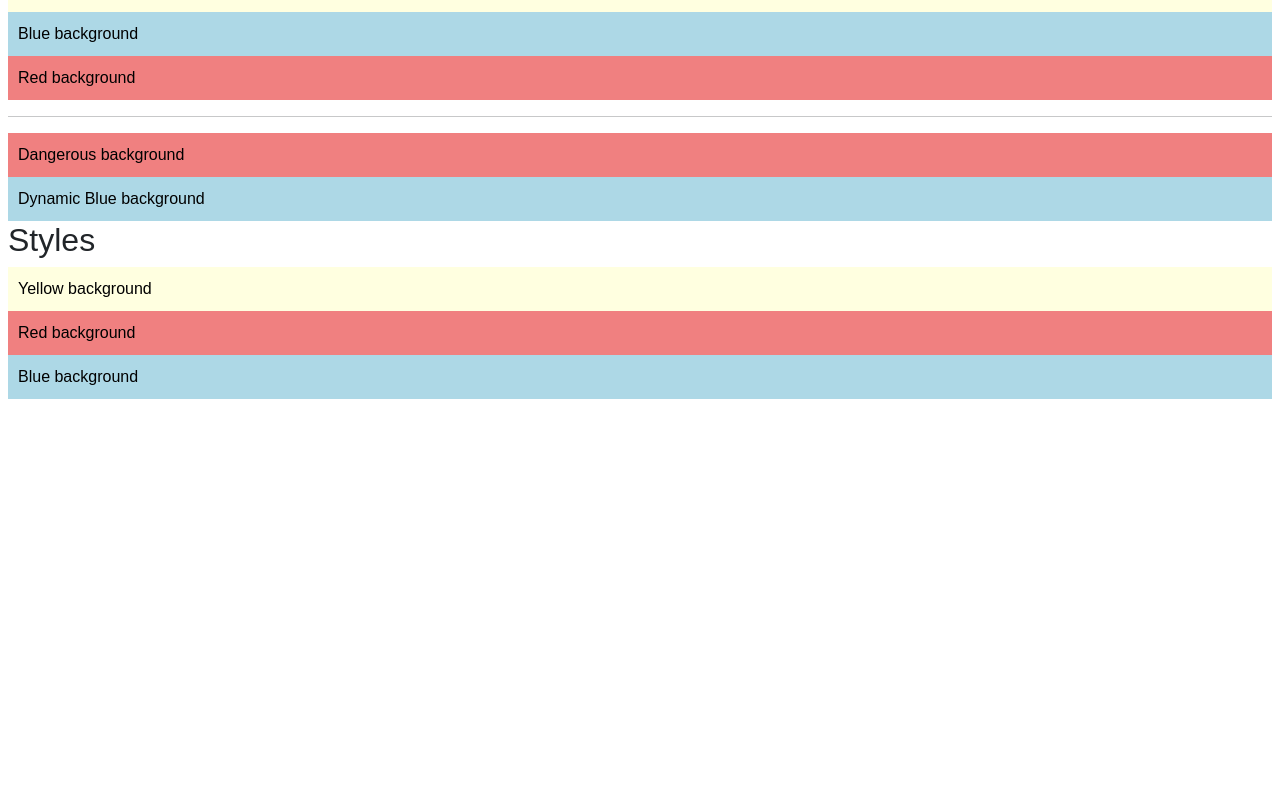
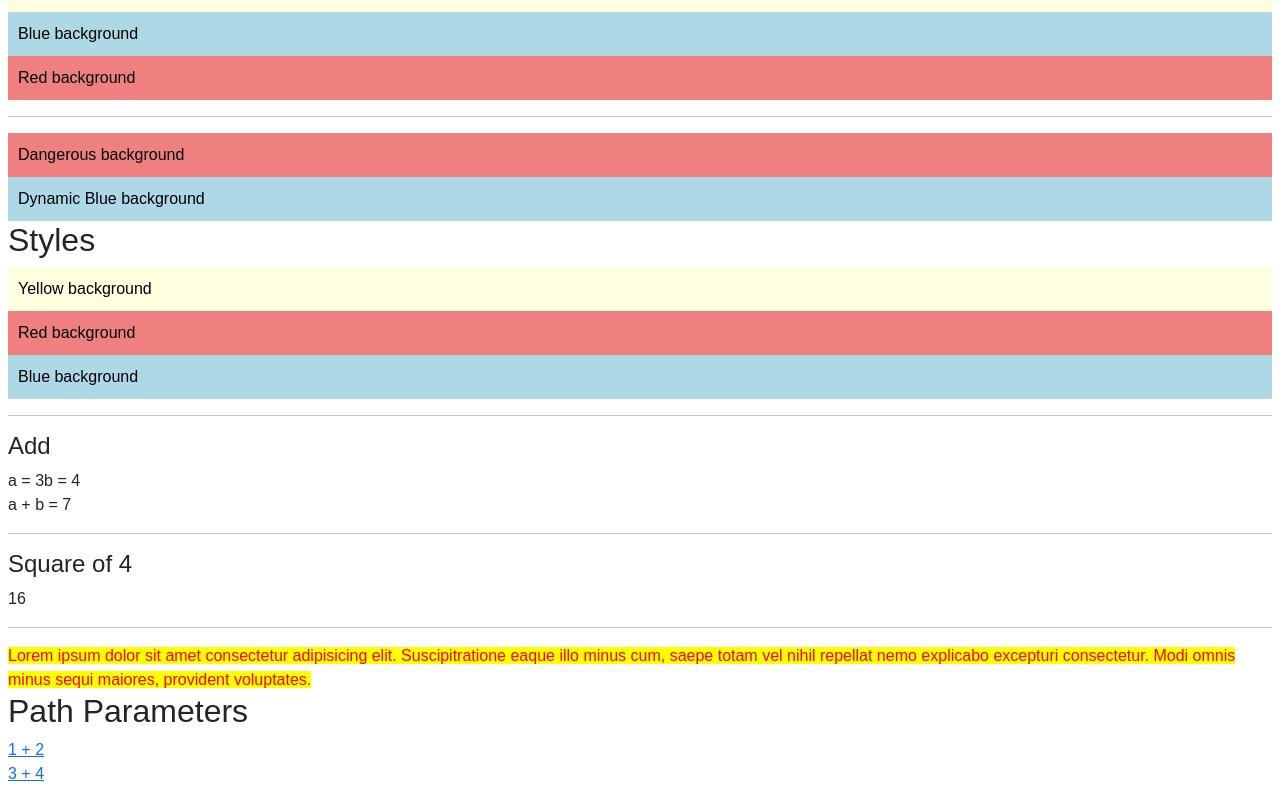
Before and after one commit to JHE016/kanbas-react-web-app-cs5610-fall24, a React (Create React App) app: page /#/Labs/Lab3 in a window 1280 px wide. Shown: the part 4963-5757 px from the top of the page. Before the commit the page ends 5370 px from the top, so only its background shows below. Built offline with nearby package versions, Linux system fonts and the light colour scheme.

Commit message:
completed parameterizing components

```diff
--- /dev/null
+++ b/src/Labs/Lab3/Add.tsx
@@ -0,0 +1,9 @@
+export default function Add({ a, b }: { a: number; b: number }) {
+    return (
+    <div id="wd-add">
+    <h4>Add</h4>a = {a}
+    b = {b} <br />
+    a + b = {a + b} <hr />
+    </div>
+    );
+}
--- /dev/null
+++ b/src/Labs/Lab3/AddPathParameters.tsx
@@ -0,0 +1,10 @@
+import { useParams } from "react-router-dom";
+
+export default function AddPathParameters() {
+    const { a, b } = useParams();
+    return (
+        <div id="wd-add"> <h4>Add Path Parameters</h4>
+            {a} + {b} = {parseInt(a as string) + parseInt(b as string)}
+        </div>
+    );
+}
--- /dev/null
+++ b/src/Labs/Lab3/Highlight.tsx
@@ -0,0 +1,8 @@
+import { ReactNode } from "react";
+export default function Highlight({ children }: { children: ReactNode }) {
+    return (
+        <span id="wd-highlight" style={{ backgroundColor: "yellow", color: "red" }}>
+            {children}
+        </span>
+    );
+}
--- /dev/null
+++ b/src/Labs/Lab3/PathParameters.tsx
@@ -0,0 +1,13 @@
+import { Routes, Route, Link } from "react-router-dom";
+import AddPathParameters from "./AddPathParameters";
+export default function PathParameters() {
+    return (
+        <div id="wd-path-parameters">
+            <h2>Path Parameters</h2>
+            <Link to="/Labs/Lab3/add/1/2">1 + 2</Link> <br />
+            <Link to="/Labs/Lab3/add/3/4">3 + 4</Link>
+            <Routes>
+                <Route path="add/:a/:b" element={<AddPathParameters />} />
+            </Routes>
+        </div>);
+}
--- /dev/null
+++ b/src/Labs/Lab3/Square.tsx
@@ -0,0 +1,5 @@
+import React, { ReactNode } from "react";
+export default function Square({ children }: { children: ReactNode }) {
+const num = Number(children);
+return <span id="wd-square">{num * num}</span>;
+}
--- a/src/Labs/Lab3/index.tsx
+++ b/src/Labs/Lab3/index.tsx
@@ -22,18 +22,22 @@ import House from "./House";
 import TodoItem from "./TodoItem";
 import TodoList from "./TodoList";
 import Spreading from "./Spreading";
-import { Deserializer } from "v8";
 import Destructing from "./Destructing";
 import FunctionDestructing from "./FunctionDestructing";
 import DestructingImports from "./DestructingImports";
 import Classes from "./Classes";
 import Styles from "./Styles";
+import Add from "./Add";
+import Square from "./Square";
+import Highlight from "./Highlight";
+import AddPathParameters from "./AddPathParameters";
+import PathParameters from "./PathParameters";
 
 export default function Lab3() {
     return (
         <div id="wd-lab3">
             <h3>Lab 3</h3>
-            <VariablesAndConstants/>
+            <VariablesAndConstants />
             <VariableTypes />
             <BooleanVariables />
             <IfElse />
@@ -62,6 +66,16 @@ export default function Lab3() {
             <DestructingImports />
             <Classes />
             <Styles />
+            <hr />
+            <Add a={3} b={4} />
+            <h4>Square of 4</h4>
+            <Square>4</Square>
+            <hr />
+            <Highlight>
+                Lorem ipsum dolor sit amet consectetur adipisicing elit. Suscipitratione eaque illo minus cum, saepe totam
+                vel nihil repellat nemo explicabo excepturi consectetur. Modi omnis minus sequi maiores, provident voluptates.
+            </Highlight>
+            <PathParameters />
         </div>
     );
 }
```
